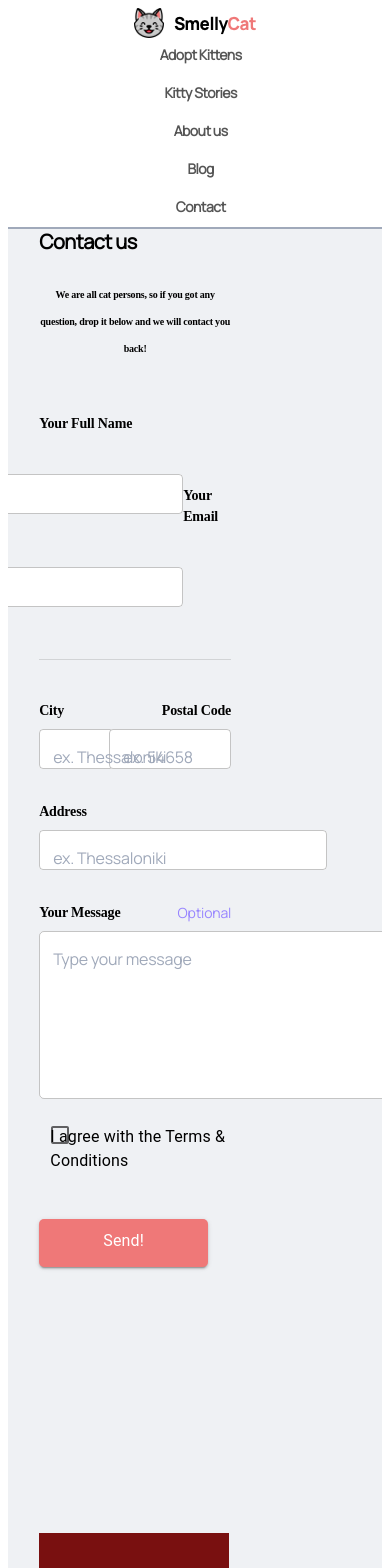
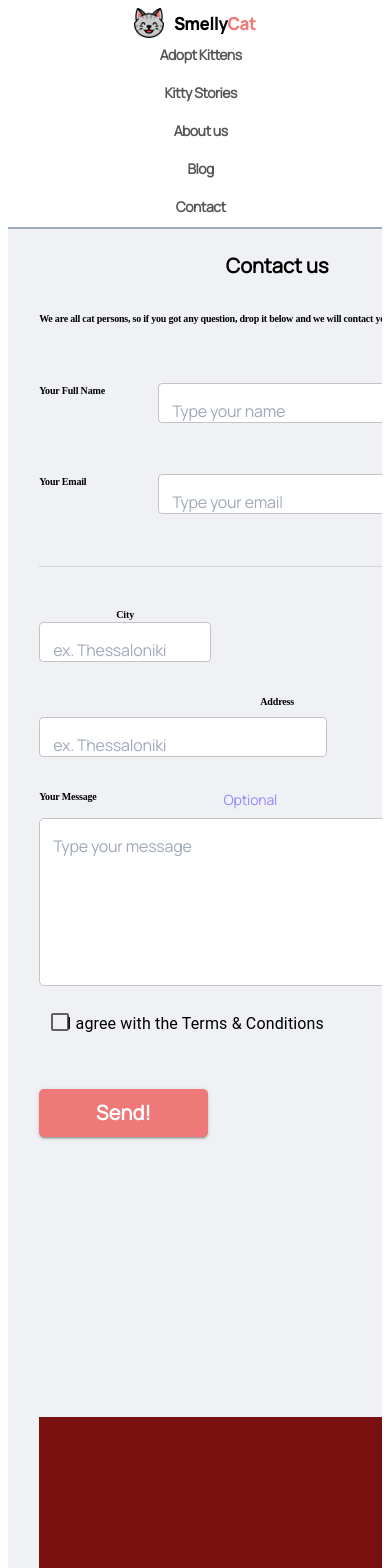
Before and after one commit to GeorgeChryso/CFORMFS, a React (Create React App) app: page / in a window 390 px wide. Shown: the top 1568 px of the page. Built offline with nearby package versions, Linux system fonts and the light colour scheme.

Commit message:
responsive changes and cleanup

```diff
--- a/src/App.jsx
+++ b/src/App.jsx
@@ -14,35 +14,26 @@ import tweet from './tweet.png'
 import './index.css'
 import { makeStyles } from '@material-ui/core/styles';
 import Grid from '@mui/material/Grid';
-import { createTheme ,ThemeProvider} from '@mui/material/styles';
 
 
-
-  let btheme = createTheme({
-    palette: {
-      primary: {
-        main: '#EF7878',   //button color
-        contrastText: '#fff', // text color
-      }
-    }
-  });
 
   let titleTheme=makeStyles( theme=>({
     typography: {
         'fontFamily': 'Manrope',
         'color':'#000000',
-        // "fontSize": 40,
-        'letterSpacing': -0.5,
-
         'fontWeight':900,
-        'lineSpacing':48,
         [theme.breakpoints.down('sm')]: {
             textAlign: 'center',
+            lineSpacing:0,
+            letterSpacing:0,
             'fontSize':20
           },
         [theme.breakpoints.up('md')]: {
             textAlign: 'left',
-            fontSize:40
+            fontSize:40,
+            'lineSpacing':48,
+            'letterSpacing': -0.5,
+
           }
       }})
   )
@@ -95,15 +86,21 @@ import { createTheme ,ThemeProvider} from '@mui/material/styles';
       }})
   )
 
-  let myLabels=makeStyles(()=>({
+  let myLabels=makeStyles((theme)=>({
     typography: {
         'fontFamily': 'Manrope-SemiBold',
         'color':'#000000',
-        "fontSize": 14,
         'letterSpacing': -0.17,
-        'textAlign': `left`,
         'fontWeight':'bold',
-        'lineSpacing':17
+        'lineSpacing':17,
+        [theme.breakpoints.down('md')]: {
+            textAlign: 'center',
+            fontSize:10
+          },
+        [theme.breakpoints.up('md')]: {
+            textAlign: 'left',
+            fontSize:14
+        }
       }})
   )
 
@@ -147,33 +144,28 @@ import { createTheme ,ThemeProvider} from '@mui/material/styles';
         'color':'#A0A9BA',
         "fontSize": 16,
         'letterSpacing': -0.23,
-        'textAlign': `left`,
+        'textAlign':'center',
         'fontWeight': `medium`,
         'lineSpacing': 17,
-      }})
-  )
+      },
+    send:{
+        'fontFamily': 'Manrope',
+        'color':'#fff',
+        "fontSize": 20,
+        'letterSpacing': 0.28,
+        'textAlign':'center',
+        'fontWeight': `bold`,
+        'lineSpacing': 24
+    }}))
+
 
   const alright = makeStyles({
     container: {
       display: 'flex',
-      justifyContent: 'flex-end'
+      justifyContent: 'space-between',
+      flexDirection:'row'
     }
   });
-
-  const zStyles = makeStyles((theme) => ({
-    input: {
-        '&:-moz-placeholder': {
-        color: '#A0A9BA',
-        fontFamily: 'Manrope',
-        fontSize: 100,
-        letterSpacing: -0.23,
-        textAlign: 'left',
-        fontWeight: 'medium',
-        lineSpacing: 17,
-        // marginBottom: '500px !important',
-      },
-    },
-  }));
 
 
   const mainLayout = makeStyles({
@@ -209,7 +201,7 @@ const App=()=>{
     const optional=opt()
     const alignright=alright()
     const plctext=placeholdertext()
-    const prpstyle=zStyles()
+
         return (
 
 <Box sx={{display:'flex',justifyContent: 'column',flexDirection:'column',flexWrap: 'wrap',background: '#000000',overflow: 'hidden',maxWidth: '100%'}} >
@@ -229,71 +221,58 @@ const App=()=>{
 
 
 
-
+            {/* BODY */}
             <Box  sx={{ minHeight: "80vh",  padding: "0 8.33%",backgroundColor:'#EFF1F4',  flexDirection:{xs:'column',md:'row'}  }} className={ml.main}>
                 <Grid container spacing={12}>
-                    <Grid container item  sm={12} lg={6} maxWidth='18rem'>{/*out of 12*/}
+                    {/* LEFT PART */}
+                    <Grid container item   xs={12} sm={12} md={6} lg={6} xl={6}>{/*out of 12*/}
 
-                        <Grid item sm={12}>
+                        <Grid item xs={12} sm={12} sx={{mt:'24px'}} >
                             <Typography  className={title.typography}  >
                                 Contact us
                             </Typography>
+
                         </Grid>
-
                         <Grid item sm={12} sx={{mt:'24px'}}>
-                                <Typography className={catpersons.typography}  >
+                            <Typography className={catpersons.typography} >
                                 We are all cat persons, so if you got any question, drop it below and we will contact you back!
                             </Typography>
                         </Grid>
 
-                        <Grid item xs={12} sm={12} md={3}   sx={{mt:'51px'}}>
+                        <Grid item xs={12} sm={12} className={alignright.container} sx={{mt:'51px'}}>
                             <Typography className={labels.typography}>Your Full Name</Typography>
+                            <TextField  InputLabelProps={{className: plctext.typography}} InputProps={{style: { width:'357px',height: `40px`,backgroundColor:'#fff' }}}  id="outlined-basic" label="Type your name" variant="outlined" fullwidth />
                         </Grid>
 
-                        <Grid item xs={9}  className={alignright.container} sx={{mt:'40px'}}>
-                            <Box >
-                                <TextField InputLabelProps={{className: plctext.typography,  style: { marginBottom: '50 !important' }}} InputProps={{style: { width:'357px',height: `40px`,backgroundColor:'#fff' }}}  id="outlined-basic" label="Type your name" variant="outlined" fullwidth />
-                            </Box>
+
+
+                        <Grid item xs={12}  sm={12} className={alignright.container} sx={{mt:'51px'}}>
+                            <Typography className={labels.typography}>Your Email</Typography>
+                            <TextField  InputLabelProps={{className: plctext.typography}} InputProps={{ style: { width:'357px',height: `40px`,backgroundColor:'#fff' }}} id="outlined-basic" label="Type your email" variant="outlined" fullwidth/>
                         </Grid>
 
-                        <Grid item xs={3} sx={{mt:'51px'}}>
-                            <Typography className={labels.typography}>Your Email</Typography>
-                        </Grid>
 
-                        <Grid item xs={9}  className={alignright.container} sx={{mt:'40px'}}>
-                            <Box >
-                            <TextField  InputLabelProps={{className: plctext.typography}} InputProps={{ style: { width:'357px',height: `40px`,backgroundColor:'#fff' }}} id="outlined-basic" label="Type your email" variant="outlined" fullwidth/>
-                            </Box>
+                        <Grid item xs={12}   sm={12} sx={{mt:'52px'}}>
+                            <Divider />
                         </Grid>
 
 
 
 
-                        <Grid item xs={12}  sx={{mt:'52px'}}>
-                            <Divider/>
+                        <Grid container className={alignright.container}>
+                            <Grid item sm={12}  md={6}  sx={{mt:'40px'}}>
+                                <Typography className={labels.typography}>City</Typography>
+                                <TextField  InputLabelProps={{className: plctext.typography}} InputProps={{style: { width:'172px',height: `40px`,backgroundColor:'#fff' }}} id="outlined-basic" label="ex. Thessaloniki" variant="outlined" fullwidth />
+                            </Grid>
+                            <Grid item sm={12}  md={6}   sx={{mt:'40px'}}>
+                                <Typography className={labels.typography}>Postal Code</Typography>
+                                <TextField  InputLabelProps={{className: plctext.typography}}InputProps={{style: { width:'122px',height: `40px`,backgroundColor:'#fff' }}} id="outlined-basic" label="ex. 54658" variant="outlined" fullwidth />
+                            </Grid>
                         </Grid>
 
 
 
 
-
-                        <Grid item xs={6}  sx={{mt:'40px'}}>
-                            <Typography className={labels.typography}>City</Typography>
-                        </Grid>
-                        <Grid item xs={6}  className={alignright.container} sx={{mt:'40px'}}>
-                            <Typography className={labels.typography}>Postal Code</Typography>
-                        </Grid>
-
-                        <Grid item xs={6} sx={{mt:'8px'}}>
-                            <Box>
-                            <TextField  InputLabelProps={{className: plctext.typography}} InputProps={{className:prpstyle.input, style: { width:'172px',height: `40px`,backgroundColor:'#fff' }}} id="outlined-basic" label="ex. Thessaloniki" variant="outlined" fullwidth />
-                            </Box>
-                        </Grid>
-                        <Grid item xs={6}  className={alignright.container} sx={{mt:'8px'}}>
-                            <Box sx={{width:122,height:40}}>
-                                <TextField  InputLabelProps={{className: plctext.typography}}InputProps={{style: { width:'122px',height: `40px`,backgroundColor:'#fff' }}} id="outlined-basic" label="ex. 54658" variant="outlined" fullwidth />
-                            </Box>
-                        </Grid>
 
                         <Grid item xs={12}  sx={{mt:'32px'}}>
                             <Typography className={labels.typography}>Address</Typography>
@@ -303,12 +282,11 @@ const App=()=>{
                         </Grid>
 
 
-                        <Grid item xs={6}  sx={{mt:'32px'}}>
+                        <Grid container xs={6}  sm={12} className={alignright.container} sx={{mt:'32px',display:''}}>
                             <Typography className={labels.typography}>Your Message</Typography>
-                        </Grid>
-                        <Grid item xs={6}  sx={{mt:'32px'}}>
                             <Typography className={optional.typography}>Optional</Typography>
                         </Grid>
+
                         <Grid item xs={12} sx={{mt:'8px'}}>
                             <Box sx={{width:`476px`,height:`168px`}}>
                                 <TextField   InputLabelProps={{className: plctext.typography}} InputProps={{style: { borderRadius:'5px',width:'476px',height: `168px`,backgroundColor:'#fff'}}}  minRows={5} maxRows={5} id="outlined-multiline-flexible" label="Type your message" variant="outlined" fullwidth multiline />
@@ -332,36 +310,27 @@ const App=()=>{
 
                         {/* SUBMIT BUTTON */}
                         <Grid item xs={12} sx={{mt:'46px'}}>
-                        <ThemeProvider theme={btheme}>
-                            <Button   variant="contained" sx={{ textTransform: 'none',mb:"5%"}} style={{  width: 169,height: 48,  borderRadius:5 }}>
-                                <Typography gutterBottom>
+                            <Button   variant="contained" sx={{ textTransform: 'none',mb:"5%"}} style={{ background:'#EF7878' , width: 169,height: 48,  borderRadius:5 }}>
+                                <Typography className={plctext.send}>
                                     Send!
                                 </Typography>
                             </Button>
-                        </ThemeProvider>
                         </Grid>
                     </Grid>
 
-                    <Grid item  container xs={6}>
-                        <Grid item   className={alignright.container}  xs={ 12}>
-                            <Box   sx={{mt:'160px',width:"476px",height:"416px"}} bgcolor="#791010" fullwidth >
+                    {/* RIGHT PART */}
+                    <Grid item  container xs={12} sm={12} md={6}>
+                        <Grid item  sx={{display:'flex',justifyContent:'flex-end'}} xs={ 12}>
+                            <Box   sx={{mt:'160px',width:"476px",height:"416px",backgroundColor:'#791010'}}  >
                             </Box>
                         </Grid>
                         <Grid item xs={ 12}>
-                            <Box>
                             <Typography className={headq.typography}>
                                 Headquarters
                             </Typography >
-                            </Box>
-                            <Box>
                             <Typography className={cont.typography}>
-                                    Aristotelous 16, 54658 <br/>
-                                    Thessaloniki, Greece <br/><br/>
-
-                                    +30 231 129 0998<br/>
-                                    hey@smellycat.gr
+                                Aristotelous 16, 54658 <br/>Thessaloniki, Greece <br/><br/>+30 231 129 0998<br/>hey@smellycat.gr
                             </Typography>
-                            </Box>
                         </Grid>
                     </Grid>
 
@@ -373,7 +342,7 @@ const App=()=>{
             {/* {FOOTER} */}
             <AppBar position="relative"  style={{ boxShadow: '0px 2px #A0A9BA', background: '#000000' , padding: "0 8.33%"}} elevation={5}  >
                 <Toolbar sx={{height:'12.43rem',display:'flex',justifyContent:'center',flexWrap: 'wrap', flexDirection:{xs:'column',md:'row'} }}>
-                    <Grid container sx={{display:'flex',justifyContent:'center',flexWrap: 'wrap', flexDirection:{xs:'column',md:'row'} }} >
+                    <Grid container sx={{display:'flex',justifyContent:'space-between',flexWrap: 'wrap', flexDirection:{xs:'column',md:'row'} }} >
                         <Grid  item  xs={12}  md={4} sx={{mr:'auto'}}>
                             <Button sx={{justifySelf:'flex-start'}}><img src={logobottom} /></Button>
                         </Grid>
@@ -384,15 +353,9 @@ const App=()=>{
                                 </Button>
                             )}
                         </Grid>
-                        <Grid   item  xs={12} md={1} sx={{ml:'auto',justifyContent:'flex-end'}} >
+                        <Grid  item  xs={12} md={4} sx={{ml:'auto',display:'flex',justifyContent:'flex-end'}} >
                             <Button><img src={discord} /></Button>
-                        </Grid>
-
-                        <Grid  item  xs={12} md={1}>
                             <Button><img src={tweet} /></Button>
-                        </Grid>
-
-                        <Grid  item  xs={12}  md={1}>
                             <Button><img src={insta} style={{maxWidth: "fit-content"}} /></Button>
                         </Grid>
 
```
Lines whose indentation alone changed are shown as unchanged.
